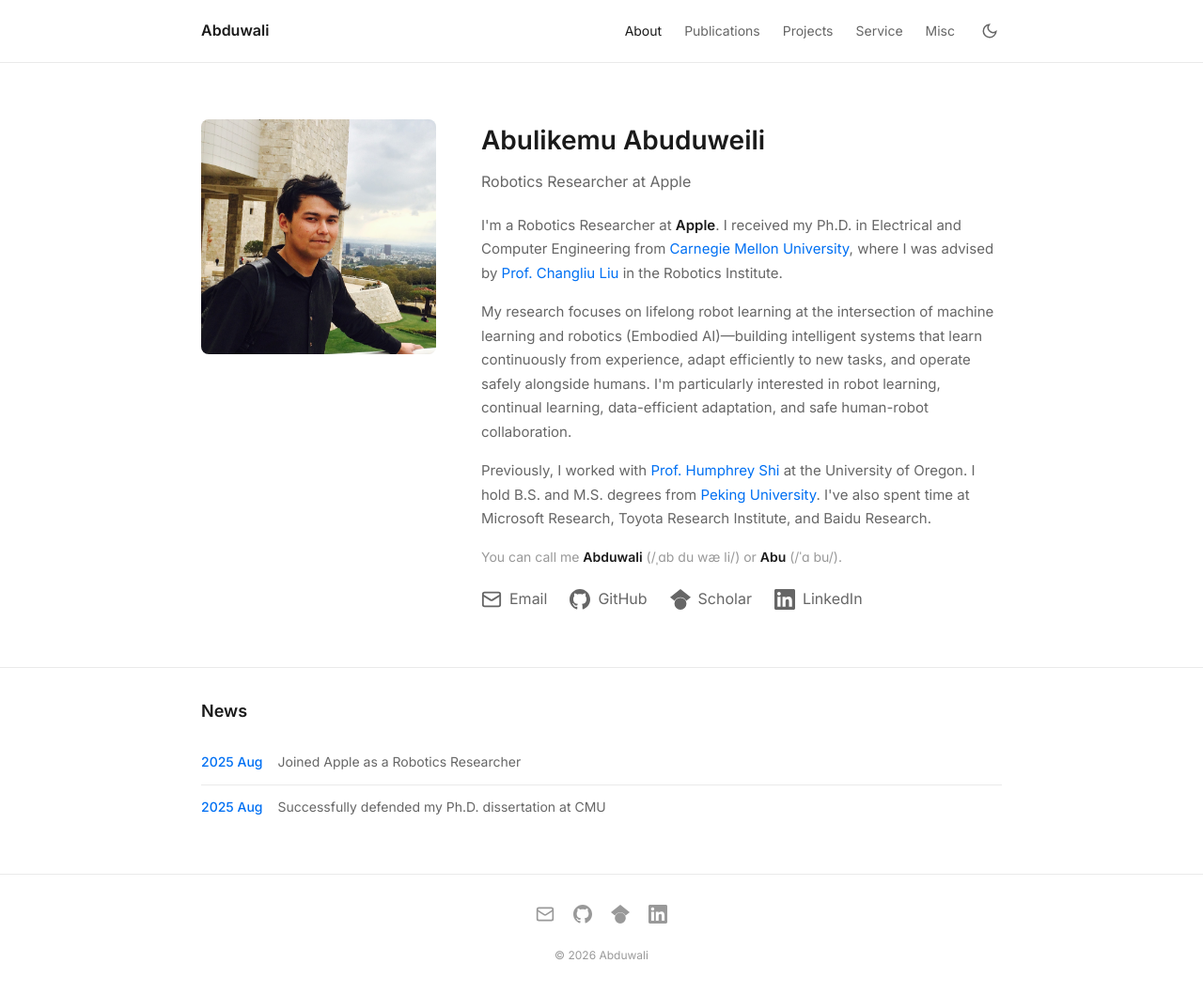
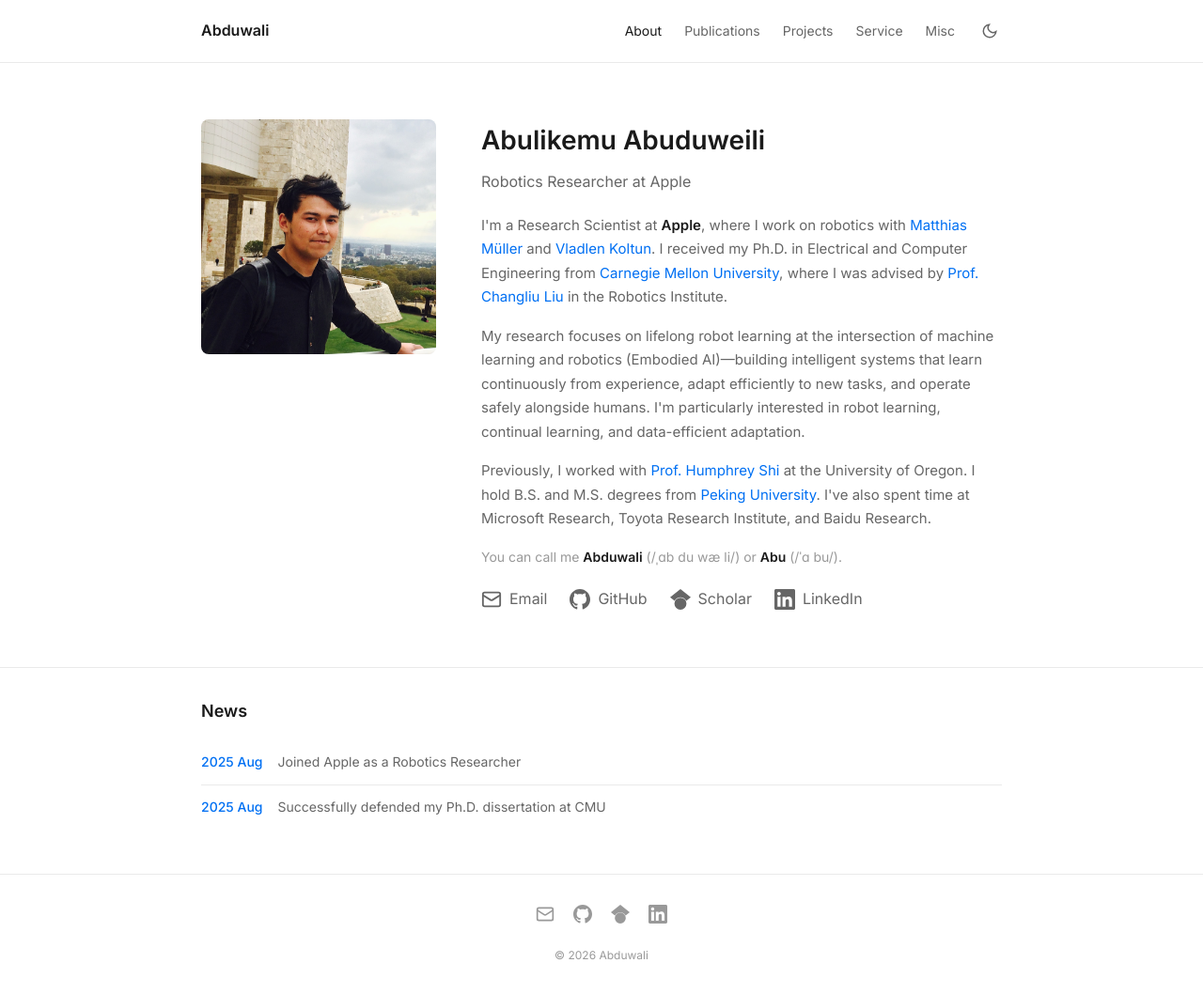
Before and after one commit to Walleclipse/Walleclipse.github.io, a Jekyll site: the page built from index.html, in a window 1280 px wide. Shown: the whole page at 94% size. Built offline with Jekyll 4.4.1, drawn with Linux system fonts in a browser that asks for light colours.

Commit message:
add safe-koopman

```diff
--- a/index.html
+++ b/index.html
@@ -12,11 +12,11 @@
         <p class="subtitle">Robotics Researcher at Apple</p>
 
         <p>
-          I'm a Robotics Researcher at <strong>Apple</strong>. I received my Ph.D. in Electrical and Computer Engineering from <a href="https://www.cmu.edu/">Carnegie Mellon University</a>, where I was advised by <a href="https://www.ri.cmu.edu/ri-faculty/changliu-liu/">Prof. Changliu Liu</a> in the Robotics Institute.
+          I'm a Research Scientist at <strong>Apple</strong>, where I work on robotics with <a href="https://matthias.pw/">Matthias Müller</a> and <a href="https://vladlen.info/">Vladlen Koltun</a>. I received my Ph.D. in Electrical and Computer Engineering from <a href="https://www.cmu.edu/">Carnegie Mellon University</a>, where I was advised by <a href="https://www.ri.cmu.edu/ri-faculty/changliu-liu/">Prof. Changliu Liu</a> in the Robotics Institute.
         </p>
 
         <p>
-          My research focuses on lifelong robot learning at the intersection of machine learning and robotics (Embodied AI)—building intelligent systems that learn continuously from experience, adapt efficiently to new tasks, and operate safely alongside humans. I'm particularly interested in robot learning, continual learning, data-efficient adaptation, and safe human-robot collaboration.
+          My research focuses on lifelong robot learning at the intersection of machine learning and robotics (Embodied AI)—building intelligent systems that learn continuously from experience, adapt efficiently to new tasks, and operate safely alongside humans. I'm particularly interested in robot learning, continual learning, and data-efficient adaptation.
         </p>
 
         <p>
```
Also changed, not shown: _posts/2026-05-19-KoopmanSafe.md (added, +13 -0 lines), images/go2_safe_isaac_cut.png (added).
